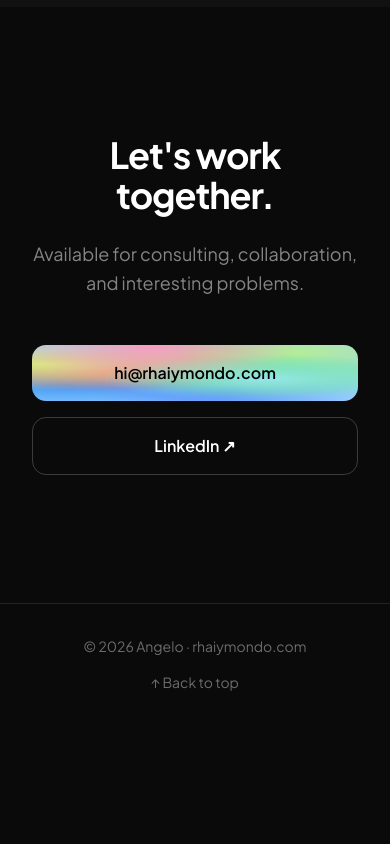
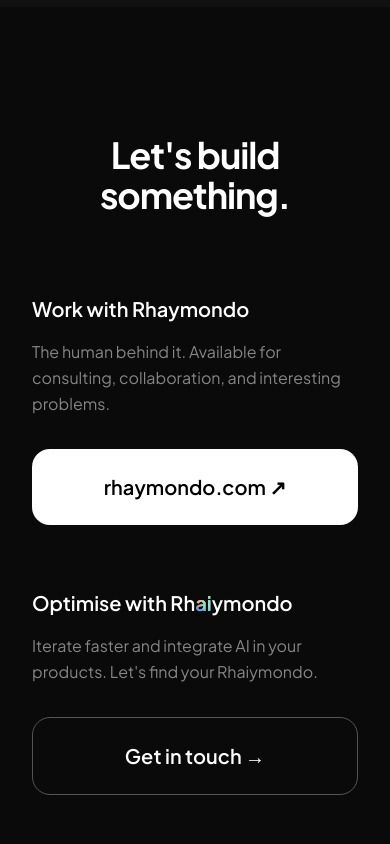
Before and after one commit to rhaiymondo/rhaiymondo, a Next.js app: page /home in a window 390 px wide. Shown: the part 5620-6464 px from the top of the page. Before the commit the page ends 6368 px from the top, so only its background shows below. Built offline with nearby package versions, Linux system fonts and the light colour scheme.

Commit message:
fix: restore original Rhaiymondo contact section with two paths

```diff
--- /dev/null
+++ b/components/sections/ContactDark.tsx
@@ -0,0 +1,66 @@
+import { Separator } from "@/components/ui/separator"
+
+const gradientStyle: React.CSSProperties = {
+  backgroundImage: `radial-gradient(at 72% 60%, hsla(185,69%,76%,1) 0px, transparent 50%),
+    radial-gradient(at 37% 2%, hsla(333,88%,79%,1) 0px, transparent 50%),
+    radial-gradient(at 3% 34%, hsla(70,74%,71%,1) 0px, transparent 50%),
+    radial-gradient(at 72% 56%, hsla(128,77%,61%,1) 0px, transparent 50%),
+    radial-gradient(at 24% 47%, hsla(354,87%,66%,1) 0px, transparent 50%),
+    radial-gradient(at 81% 13%, hsla(100,72%,76%,1) 0px, transparent 50%),
+    radial-gradient(at 50% 22%, hsla(103,75%,61%,1) 0px, transparent 50%),
+    radial-gradient(at 60% 80%, hsla(220,95%,65%,1) 0px, transparent 50%),
+    radial-gradient(at 10% 70%, hsla(210,90%,60%,1) 0px, transparent 50%)`,
+  backgroundColor: "#99ceff",
+  WebkitBackgroundClip: "text",
+  WebkitTextFillColor: "transparent",
+  backgroundClip: "text",
+}
+
+const ctaPrimaryStyle = "inline-block px-16 py-6 rounded-2xl bg-white text-black font-semibold text-xl hover:bg-white/90 transition-opacity w-full text-center"
+const ctaOutlineStyle = "inline-block px-16 py-6 rounded-2xl border border-white/30 text-white font-semibold text-xl hover:border-white transition-colors w-full text-center"
+
+export default function Contact() {
+  return (
+    <section id="contact" className="bg-[#0a0a0a] py-32">
+      <div className="max-w-5xl mx-auto px-8">
+        <h2
+          className="text-4xl md:text-6xl font-bold text-white text-center mb-20"
+          style={{ letterSpacing: "-0.03em" }}
+        >
+          Let&apos;s build something.
+        </h2>
+
+        <div className="flex flex-col md:flex-row gap-16 items-start">
+          {/* Left block */}
+          <div className="flex-1">
+            <h3 className="text-xl font-semibold text-white mb-4">Work with Rhaymondo</h3>
+            <p className="text-white/50 text-base leading-relaxed mb-8">
+              The human behind it. Available for consulting, collaboration, and interesting problems.
+            </p>
+            <a href="https://rhaymondo.com" target="_blank" rel="noopener noreferrer" className={ctaPrimaryStyle}>
+              rhaymondo.com ↗
+            </a>
+          </div>
+
+          {/* Vertical separator — desktop only */}
+          <div className="hidden md:flex self-stretch">
+            <Separator orientation="vertical" className="bg-white/10 w-px" />
+          </div>
+
+          {/* Right block */}
+          <div className="flex-1">
+            <h3 className="text-xl font-semibold text-white mb-4">
+              Optimise with Rh<span style={gradientStyle}>ai</span>ymondo
+            </h3>
+            <p className="text-white/50 text-base leading-relaxed mb-8">
+              Iterate faster and integrate AI in your products. Let&apos;s find your Rhaiymondo.
+            </p>
+            <a href="#" className={ctaOutlineStyle}>
+              Get in touch →
+            </a>
+          </div>
+        </div>
+      </div>
+    </section>
+  )
+}
--- a/components/sites/RhaiymondoHome.tsx
+++ b/components/sites/RhaiymondoHome.tsx
@@ -336,35 +336,49 @@ function DarkApproach() {
 
 // ─── Contact ──────────────────────────────────────────────────────────────────
 
+const ctaPrimaryStyle = "inline-block px-16 py-6 rounded-2xl bg-white text-black font-semibold text-xl hover:bg-white/90 transition-opacity w-full text-center"
+const ctaOutlineStyle = "inline-block px-16 py-6 rounded-2xl border border-white/30 text-white font-semibold text-xl hover:border-white transition-colors w-full text-center"
+
 function DarkContact() {
   return (
     <section id="contact" className="bg-[#0a0a0a] py-32">
-      <div className="max-w-3xl mx-auto px-8 text-center">
+      <div className="max-w-5xl mx-auto px-8">
         <h2
-          className="text-4xl md:text-6xl font-bold text-white mb-6"
+          className="text-4xl md:text-6xl font-bold text-white text-center mb-20"
           style={{ letterSpacing: "-0.03em" }}
         >
-          {"Let's work together."}
+          Let&apos;s build something.
         </h2>
-        <p className="text-white/50 text-lg mb-12 leading-relaxed">
-          Available for consulting, collaboration, and interesting problems.
-        </p>
-        <div className="flex flex-col sm:flex-row gap-4 justify-center">
-          <a
-            href="mailto:hi@rhaiymondo.com"
-            className="inline-flex items-center justify-center px-10 py-4 rounded-xl text-black font-semibold text-base"
-            style={GRADIENT_BTN}
-          >
-            hi@rh<span style={{ ...GRADIENT_TEXT, backgroundImage: undefined, WebkitTextFillColor: "unset", color: "black" }}>ai</span>ymondo.com
-          </a>
-          <a
-            href="https://linkedin.com/in/angelo-oliviero"
-            target="_blank"
-            rel="noopener noreferrer"
-            className="inline-block px-10 py-4 rounded-xl border border-white/20 text-white font-semibold text-base hover:border-white/60 transition-colors"
-          >
-            LinkedIn ↗
-          </a>
+
+        <div className="flex flex-col md:flex-row gap-16 items-start">
+          {/* Left block */}
+          <div className="flex-1">
+            <h3 className="text-xl font-semibold text-white mb-4">Work with Rhaymondo</h3>
+            <p className="text-white/50 text-base leading-relaxed mb-8">
+              The human behind it. Available for consulting, collaboration, and interesting problems.
+            </p>
+            <a href="https://rhaymondo.com" target="_blank" rel="noopener noreferrer" className={ctaPrimaryStyle}>
+              rhaymondo.com ↗
+            </a>
+          </div>
+
+          {/* Vertical separator */}
+          <div className="hidden md:flex self-stretch">
+            <div className="w-px bg-white/10" />
+          </div>
+
+          {/* Right block */}
+          <div className="flex-1">
+            <h3 className="text-xl font-semibold text-white mb-4">
+              Optimise with Rh<span style={GRADIENT_TEXT}>ai</span>ymondo
+            </h3>
+            <p className="text-white/50 text-base leading-relaxed mb-8">
+              Iterate faster and integrate AI in your products. Let&apos;s find your Rhaiymondo.
+            </p>
+            <a href="#" className={ctaOutlineStyle}>
+              Get in touch →
+            </a>
+          </div>
         </div>
       </div>
     </section>
```
